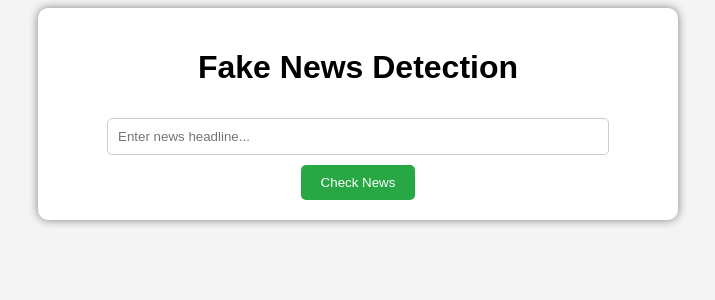
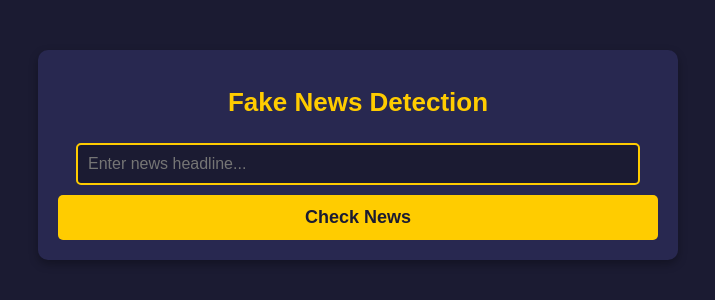
Before and after one commit to udaygit9010/uday, a Flask app: page / in a window 1280 px wide. Shown: the top 300 px of the page, without its empty margins (282-997 px from the left). Run offline with Flask 3, Linux system fonts and the light colour scheme.

Commit message:
Update style.css

```diff
--- a/static/style.css
+++ b/static/style.css
@@ -1,48 +1,108 @@
+/* General Styles */
 body {
-    font-family: Arial, sans-serif;
-    background-color: #f4f4f4;
+    font-family: 'Arial', sans-serif;
+    background-color: #1b1b32;
+    color: #f5f6f7;
+    text-align: center;
+    margin: 0;
+    padding: 0;
+}
+
+/* Container */
+.container {
+    max-width: 600px;
+    margin: 50px auto;
+    padding: 20px;
+    background: #282850;
+    border-radius: 10px;
+    box-shadow: 0 4px 10px rgba(0, 0, 0, 0.3);
     text-align: center;
 }
 
-.container {
-    max-width: 600px;
-    margin: auto;
-    padding: 20px;
-    background: white;
-    box-shadow: 0px 0px 10px gray;
-    border-radius: 10px;
+h1 {
+    font-size: 26px;
+    margin-bottom: 15px;
+    color: #ffcc00;
 }
 
+/* Input Field */
 input {
-    width: 80%;
+    width: 90%;
     padding: 10px;
-    margin: 10px;
-    border: 1px solid #ccc;
+    margin: 10px 0;
+    border: 2px solid #ffcc00;
     border-radius: 5px;
+    font-size: 16px;
+    background: #1b1b32;
+    color: #fff;
+    outline: none;
+    transition: 0.3s;
 }
 
+input:focus {
+    border-color: #ff5733;
+}
+
+/* Button */
 button {
-    padding: 10px 20px;
-    background: #28a745;
-    color: white;
+    background: #ffcc00;
+    color: #1b1b32;
+    padding: 12px 20px;
     border: none;
+    border-radius: 5px;
+    font-size: 18px;
+    font-weight: bold;
     cursor: pointer;
-    border-radius: 5px;
+    transition: 0.3s ease-in-out;
+    width: 100%;
 }
 
 button:hover {
-    background: #218838;
+    background: #ff5733;
+    color: #fff;
 }
 
+/* Result Section */
+#result {
+    margin-top: 20px;
+    padding: 15px;
+    background: #22224b;
+    border-radius: 8px;
+    text-align: left;
+    display: none;
+    animation: fadeIn 0.5s ease-in-out;
+}
+
+/* List Styles */
+ul {
+    list-style: none;
+    padding: 0;
+}
+
+ul li {
+    margin: 8px 0;
+}
+
+ul li a {
+    text-decoration: none;
+    color: #ffcc00;
+    font-weight: bold;
+}
+
+ul li a:hover {
+    color: #ff5733;
+}
+
+/* Loader Animation */
 .loader {
     display: none;
-    border: 5px solid #f3f3f3;
-    border-top: 5px solid #3498db;
+    margin: 20px auto;
+    border: 4px solid #f3f3f3;
+    border-top: 4px solid #ffcc00;
     border-radius: 50%;
-    width: 30px;
-    height: 30px;
+    width: 40px;
+    height: 40px;
     animation: spin 1s linear infinite;
-    margin: 10px auto;
 }
 
 @keyframes spin {
@@ -50,21 +110,7 @@ button:hover {
     100% { transform: rotate(360deg); }
 }
 
-.table-container {
-    margin-top: 20px;
+@keyframes fadeIn {
+    from { opacity: 0; transform: translateY(-10px); }
+    to { opacity: 1; transform: translateY(0); }
 }
-
-table {
-    width: 100%;
-    border-collapse: collapse;
-}
-
-table, th, td {
-    border: 1px solid #ddd;
-    padding: 8px;
-}
-
-th {
-    background: #333;
-    color: white;
-}
```
